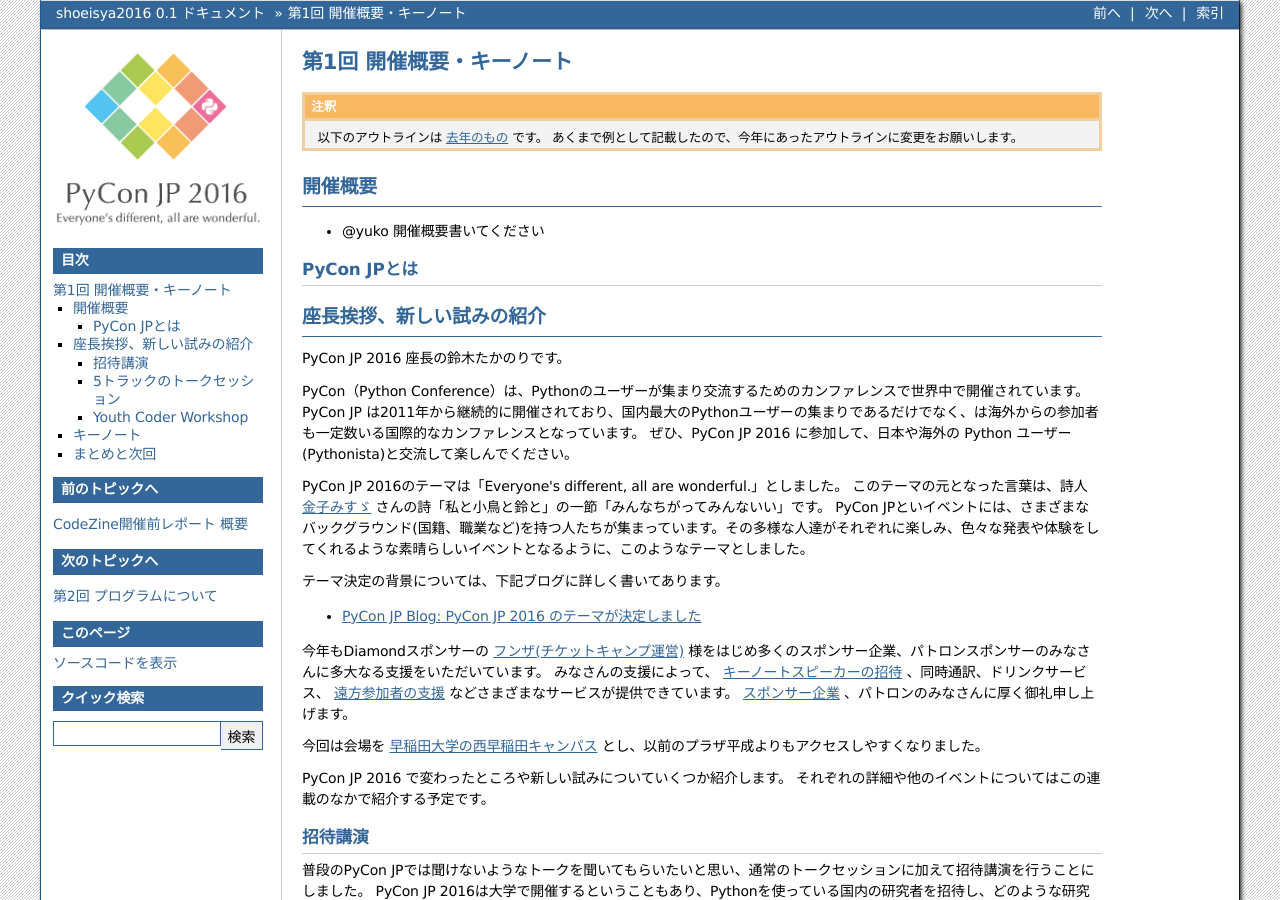
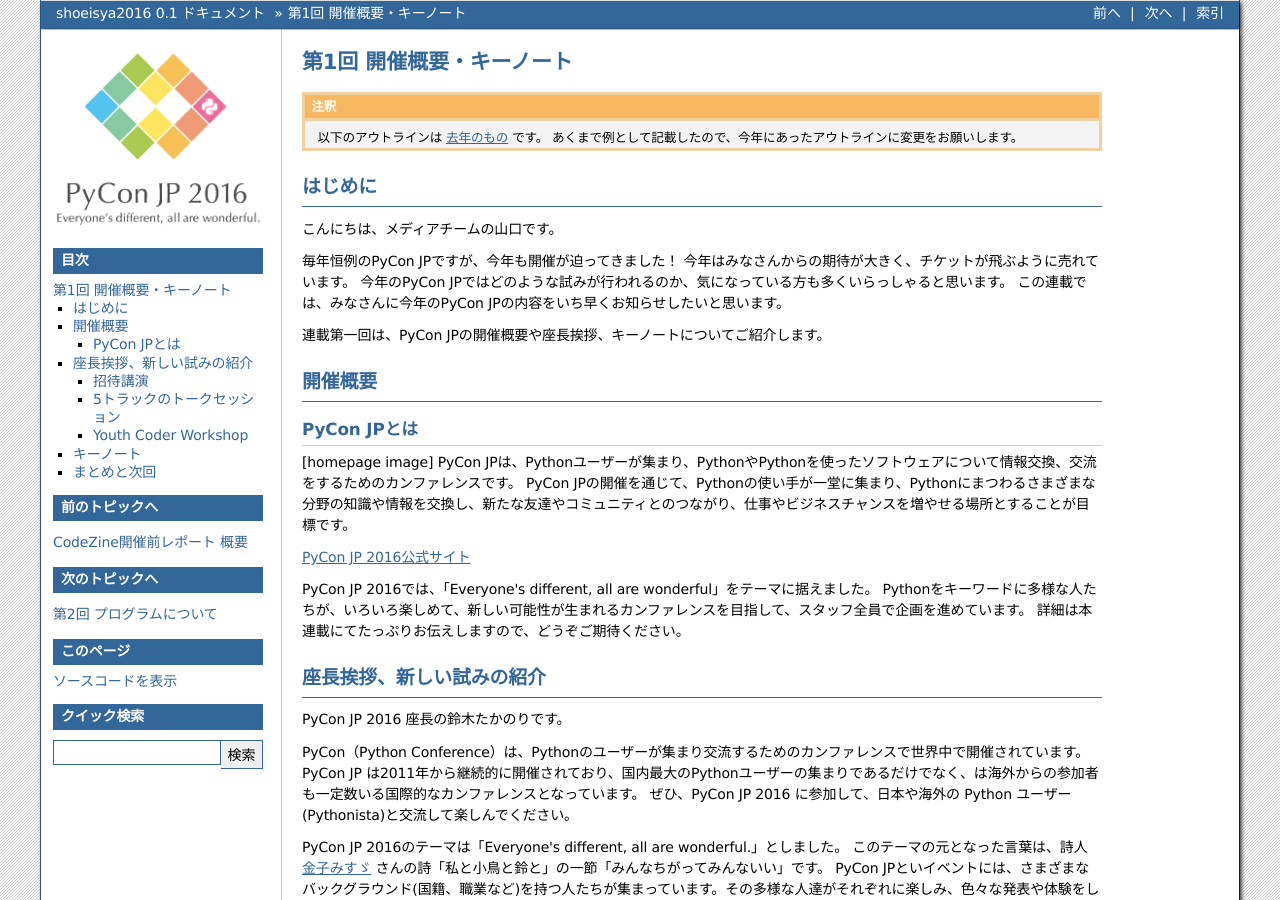
Before and after one commit to pyconjp/shoeisha2016, a Sphinx documentation site: the page built from source/beforereport_01_pyconjp.rst, in a window 1280 px wide and 900 px high. Built offline with Sphinx 7.4.7, drawn with Linux system fonts in a browser that asks for light colours; some of the changed text lies outside the part shown.

Commit message:
add introduction and postscript

```diff
--- a/source/beforereport_01_pyconjp.rst
+++ b/source/beforereport_01_pyconjp.rst
@@ -6,12 +6,31 @@
    以下のアウトラインは `去年のもの <https://codezine.jp/article/detail/8923>`_ です。
    あくまで例として記載したので、今年にあったアウトラインに変更をお願いします。
 
+はじめに
+===========
+こんにちは、メディアチームの山口です。
+
+毎年恒例のPyCon JPですが、今年も開催が迫ってきました！
+今年はみなさんからの期待が大きく、チケットが飛ぶように売れています。
+今年のPyCon JPではどのような試みが行われるのか、気になっている方も多くいらっしゃると思います。
+この連載では、みなさんに今年のPyCon JPの内容をいち早くお知らせしたいと思います。
+
+連載第一回は、PyCon JPの開催概要や座長挨拶、キーノートについてご紹介します。
+
 開催概要
 ==========
-- @yuko 開催概要書いてください
 
 PyCon JPとは
 --------------
+[homepage image]
+PyCon JPは、Pythonユーザーが集まり、PythonやPythonを使ったソフトウェアについて情報交換、交流をするためのカンファレンスです。
+PyCon JPの開催を通じて、Pythonの使い手が一堂に集まり、Pythonにまつわるさまざまな分野の知識や情報を交換し、新たな友達やコミュニティとのつながり、仕事やビジネスチャンスを増やせる場所とすることが目標です。
+
+`PyCon JP 2016公式サイト <https://pycon.jp/2016/ja/>`_
+
+PyCon JP 2016では、「Everyone's different, all are wonderful」をテーマに据えました。
+Pythonをキーワードに多様な人たちが、いろいろ楽しめて、新しい可能性が生まれるカンファレンスを目指して、スタッフ全員で企画を進めています。
+詳細は本連載にてたっぷりお伝えしますので、どうぞご期待ください。
 
 座長挨拶、新しい試みの紹介
 ============================
@@ -70,4 +89,9 @@ Youth Coder Workshop
 
 まとめと次回
 ============
-- @yuko ここ書いてください
+メディアチームの山口です。
+
+今回の連載はいかがでしたか？
+PyCon JPについてざっくり知っていただけたのではないかと思います。
+
+次回はPyCon JPのメインイベントであるプログラムについてご紹介したいと思います。
```
